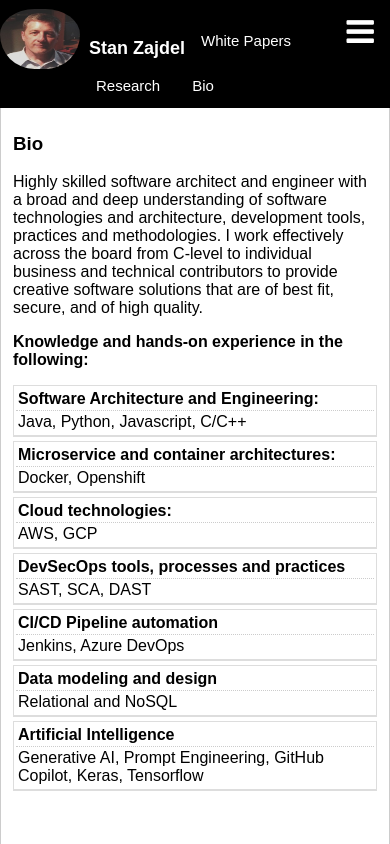
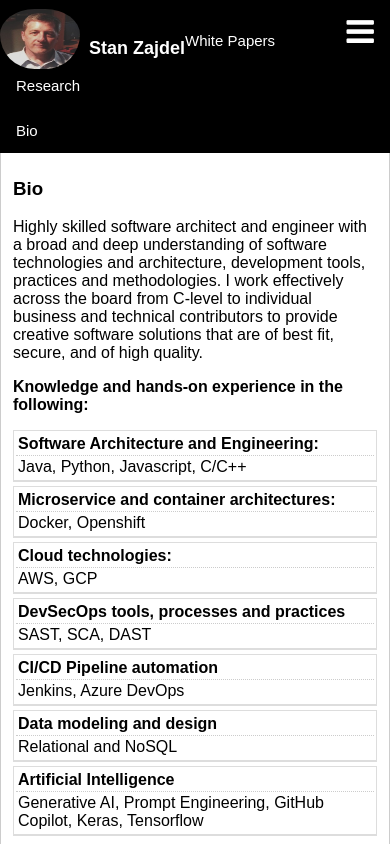
Before and after one commit to c62eu19/c62eu19.github.io, a plain HTML site: page index.html in a window 390 px wide. Both pictures are taken after a click on the link 360 px from the left and 50 px from the top of the page. Shown: the top 844 px of the page. Drawn offline with Linux system fonts and the light colour scheme.

Commit message:
Update style.css

```diff
--- a/assets/css/style.css
+++ b/assets/css/style.css
@@ -113,19 +113,23 @@ table th {
 }
 
 @media screen and (max-width: 600px) {
-  .topnav a:not(:first-child) {display: none;}
+  .topnav a:not(:first-child) {
+    display: none;
+  }
   .topnav a.icon {
     float: right;
     display: block;
   }
-  .topnav.responsive {position: relative;}
+  .topnav.responsive {
+    position: relative;
+  }
   .topnav.responsive .icon {
     position: absolute;
     right: 0;
     top: 0;
   }
   .topnav.responsive a {
-    float: left;
+    float: none;
     display: block;
     text-align: left;
   }
```
